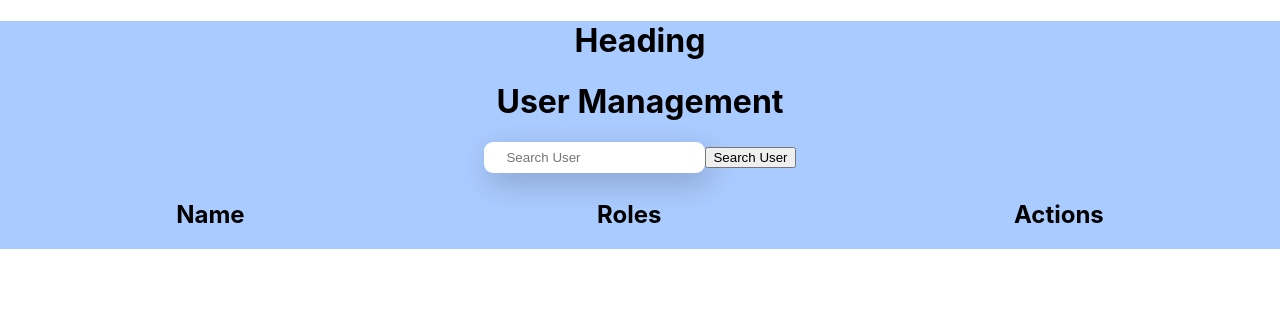
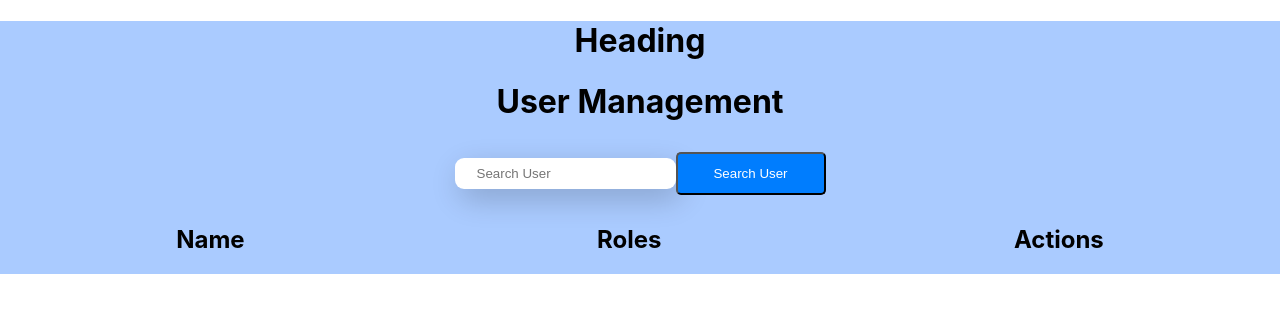
Before and after one commit to ReaDaCoder/employee-app, a React (Create React App) app: page /admin in a window 1280 px wide. Shown: the top 312 px of the page. Built offline with nearby package versions, Linux system fonts and the light colour scheme.

Commit message:
css for search user btn

```diff
--- a/src/App.css
+++ b/src/App.css
@@ -102,7 +102,8 @@ text-align: center;
 #input-file{
   display:none;
 }
-#update-img{
+#update-img,
+.searchUser{
   background-color: #007DFE;
   width:150px;
   color:#fff;
```
